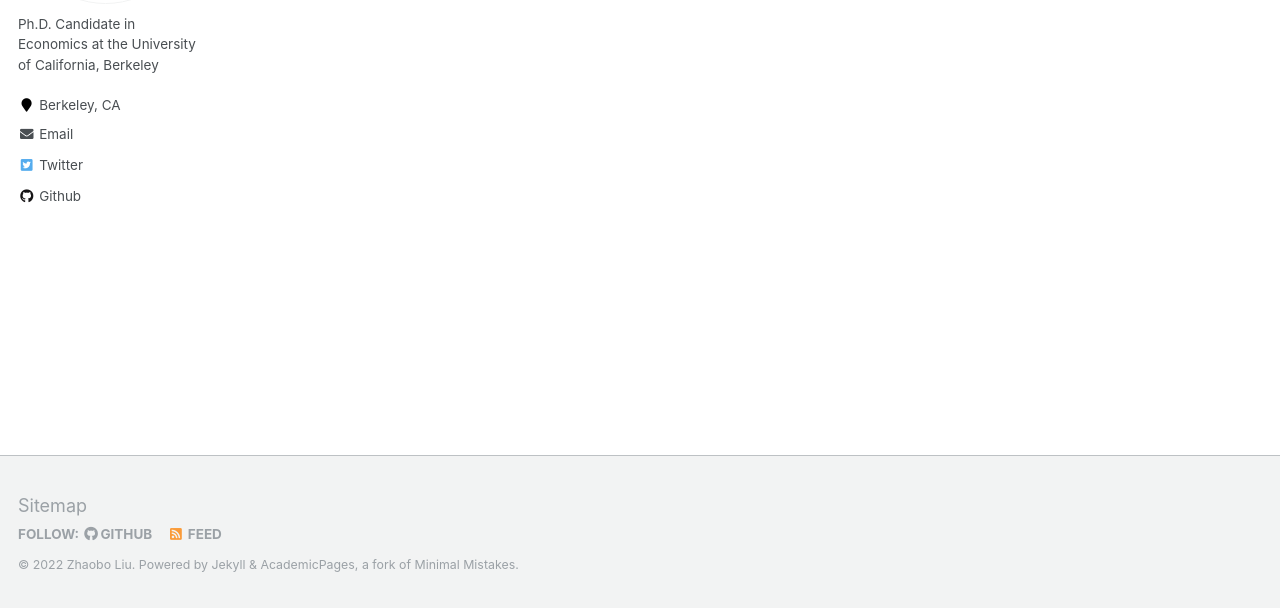
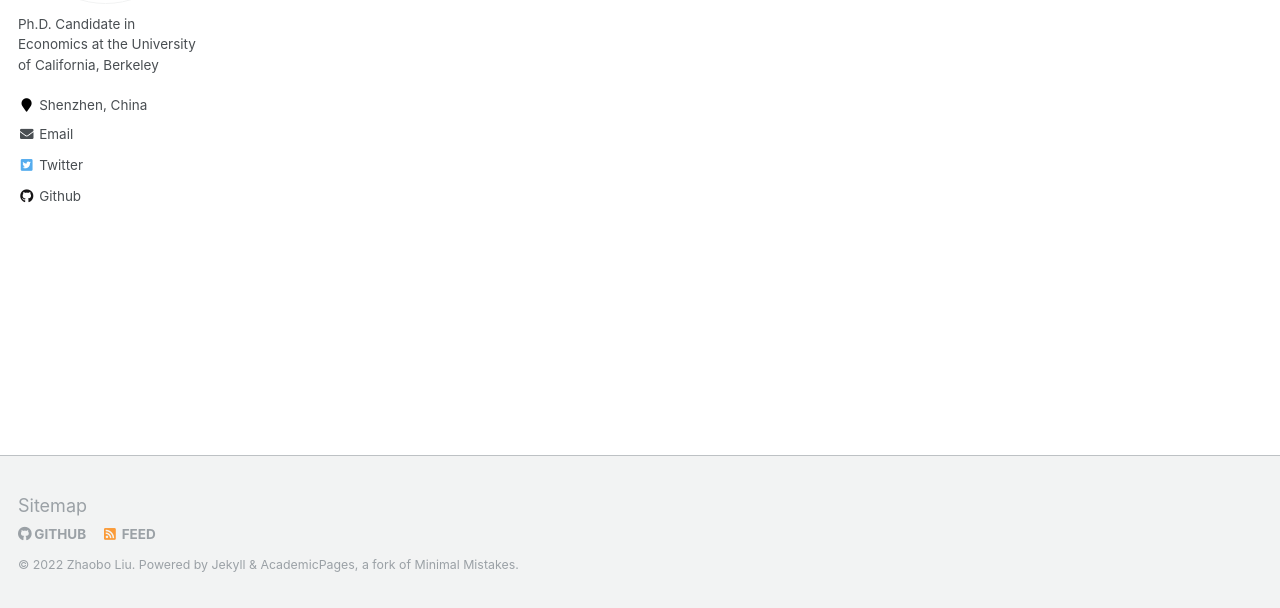
Before and after one commit to ZBLSIGMA/ZBLSIGMA.github.io, a Jekyll site: the page built from _pages/about.md, in a window 1280 px wide. Shown: the part 289-897 px from the top of the page. Built offline with Jekyll 4.4.1, drawn with Linux system fonts in a browser that asks for light colours.

Commit message:
Update _config.yml

```diff
--- a/_config.yml
+++ b/_config.yml
@@ -6,7 +6,7 @@
 # `jekyll serve`. If you change this file, please restart the server process.
 
 # Site Settings
-locale                   : "en-US"
+locale                   : "shenzhen-CN"
 title                    : "Zhaobo Liu"
 title_separator          : "-"
 name                     : &name "Zhaobo Liu"
@@ -82,11 +82,11 @@
 author:
   avatar           : "preston-mui.jpg"
   bio              : "Ph.D. Candidate in Economics at the University of California, Berkeley"
-  location         : "Berkeley, CA"
+  location         : "Shenzhen, China"
   employer         :
   pubmed           :
   googlescholar    :
-  email            : "liuzhaobo@szu.edu.com"
+  email            : "liuzhaobo@szu.edu.cn"
   researchgate     :  # example: "https://www.researchgate.net/profile/yourprofile"
   uri              :
   bitbucket        :
```
